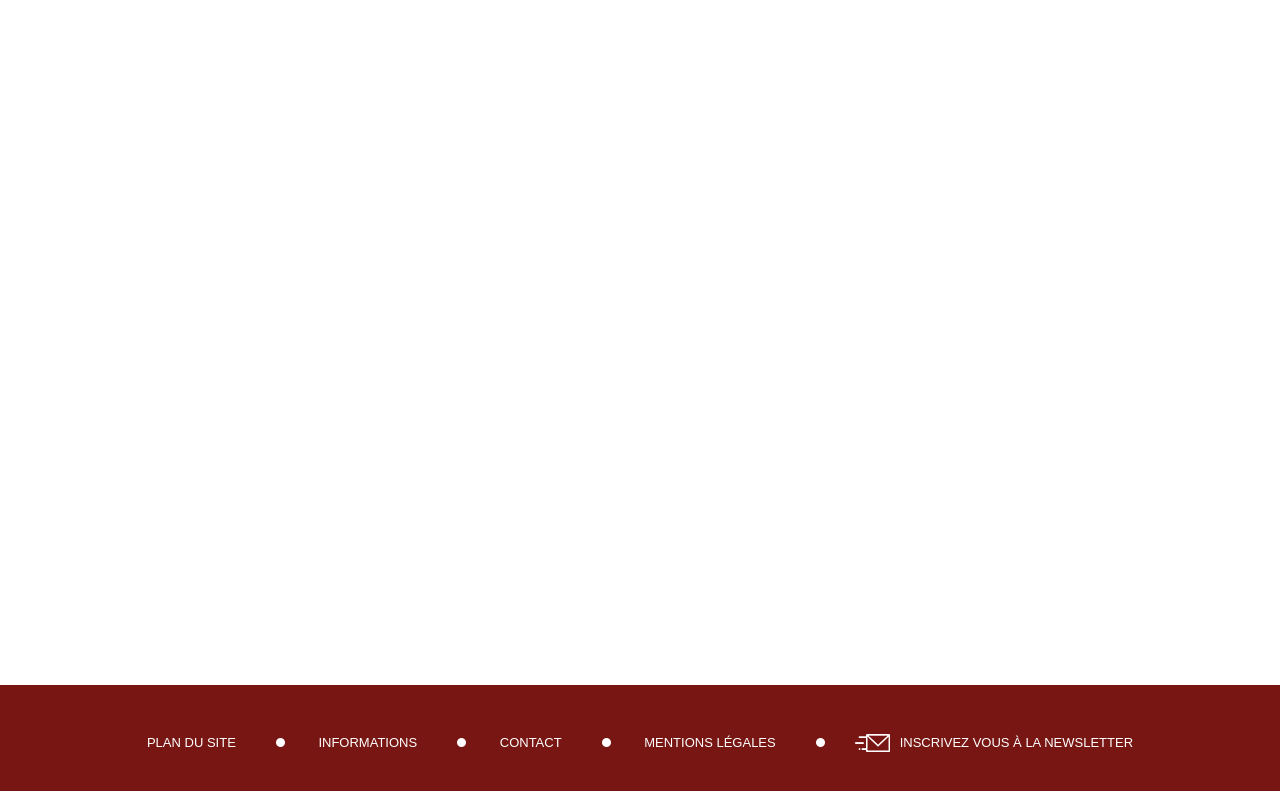
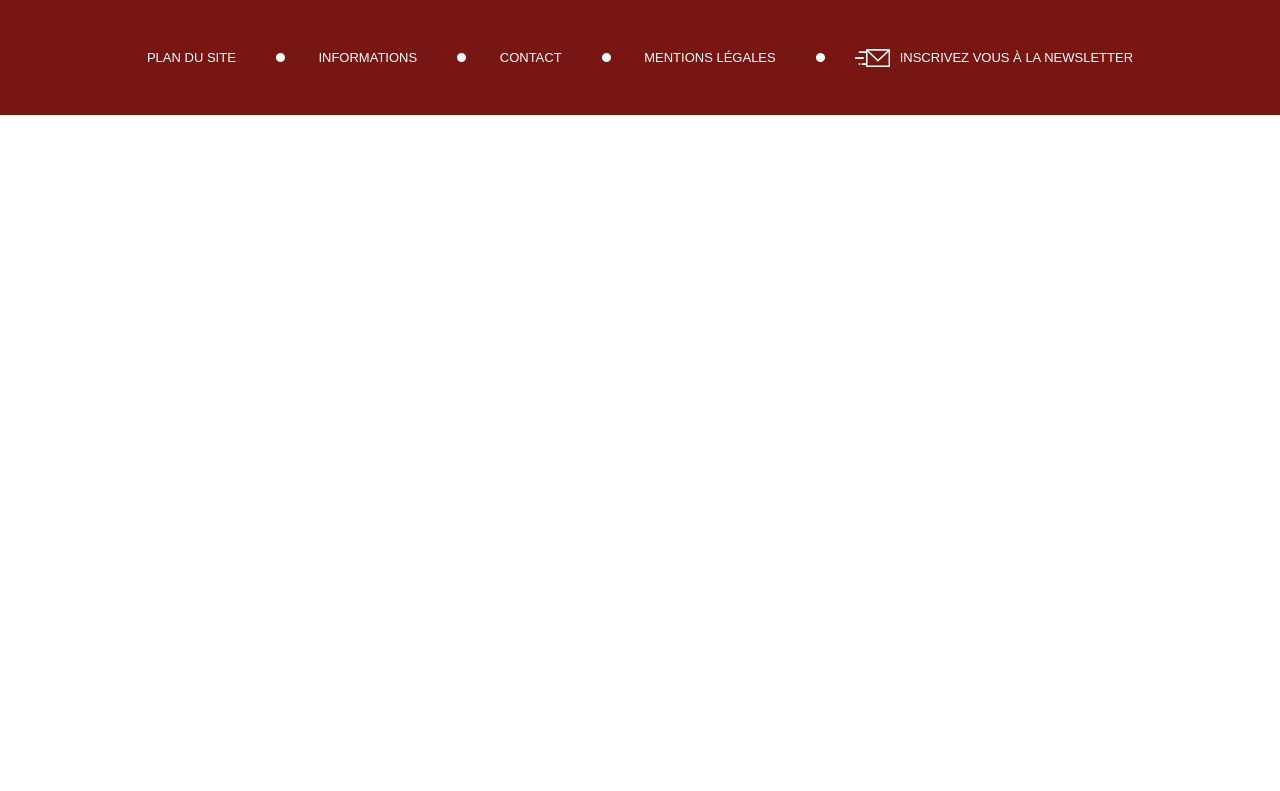
Before and after one commit to EvaS1/Itschool, a PHP site: page / in a window 1280 px wide. Shown: the top 791 px of the page. Run offline with PHP 8.4, Linux system fonts and the light colour scheme.

Commit message:
Modif footer

```diff
--- a/css/style.css
+++ b/css/style.css
@@ -17,8 +17,6 @@ ul {
 	font-size: 13px;
 	text-transform: uppercase;
 	background-color: #771613;
-	position:absolute;
-	bottom:0;
 	width: 100%;
 }
 
@@ -33,6 +31,7 @@ ul {
 	padding: 37px;
 	justify-content: space-around;
 	align-items: center;
+	margin-bottom: 0;
 }
 
 .block-footer li:last-child {
```
